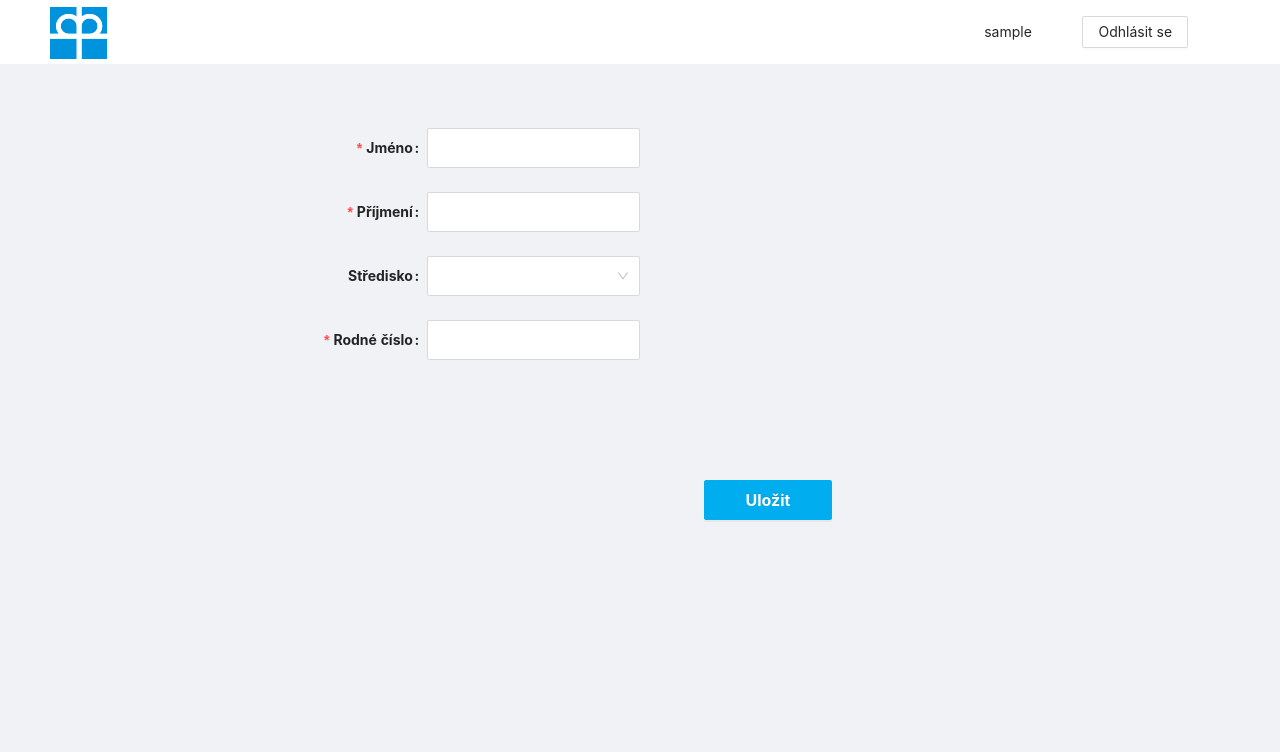
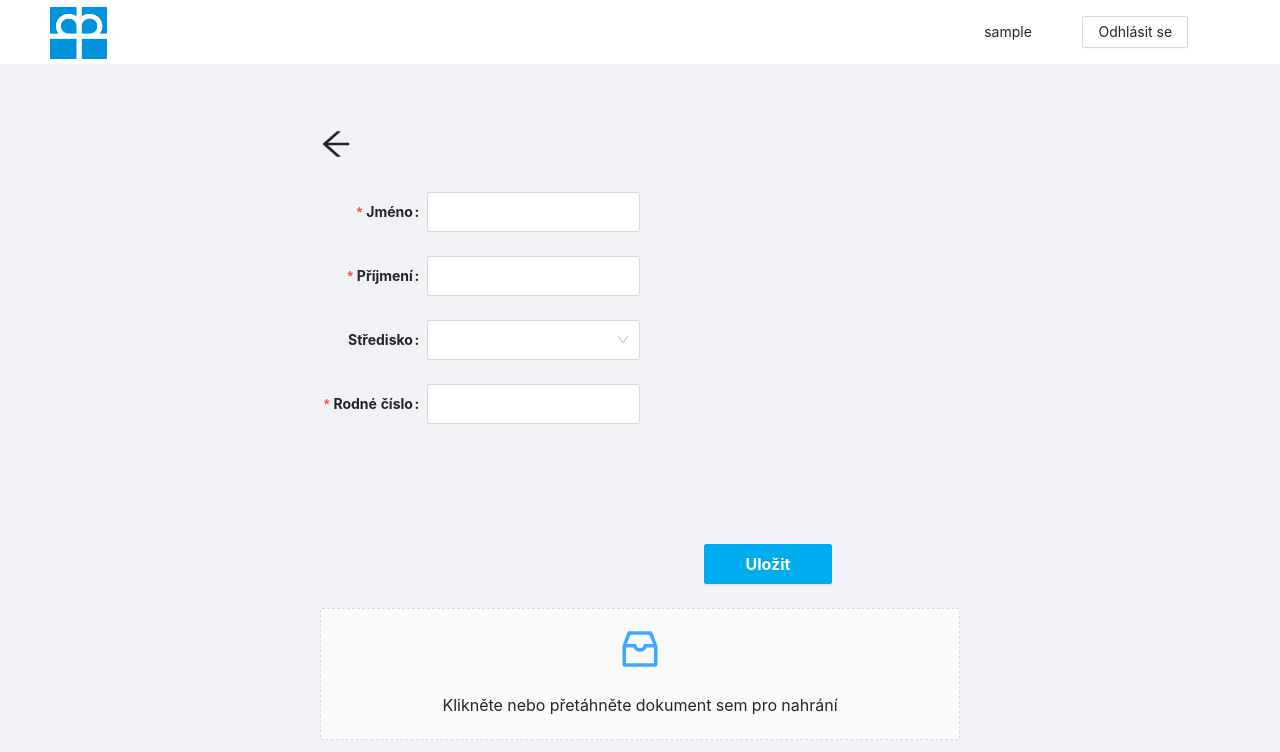
Before and after one commit to Slagee/NoName, a React (Create React App) app in the folder Code/client/: page /createEmployee in a window 1280 px wide. Shown: the top 752 px of the page. Built offline with nearby package versions, Linux system fonts and the light colour scheme; sample sign-in values are in the browser's storage.

Commit message:
Back arrow and drag & drop upload file

```diff
--- a/Code/client/src/App.js
+++ b/Code/client/src/App.js
@@ -19,7 +19,7 @@ function App() {
         <Content className='Content'>
         <BrowserRouter>
           <Routes>
-            <Route path="/" element={<Login setToken={setToken} />} />
+            <Route path="/login" element={<Login setToken={setToken} />} />
             <Route path="/home" element={<Home />} />
             <Route path="/createEmployee" element={<CreateEmployee />} />
             <Route path="*" element={<Home />} />
--- /dev/null
+++ b/Code/client/src/components/addDocument/AddDocument.jsx
@@ -0,0 +1,25 @@
+import { InboxOutlined } from "@ant-design/icons/lib/icons";
+import { Row } from "antd";
+import Dragger from "antd/lib/upload/Dragger";
+
+export default function AddDocument() {
+    const props = {
+        name: "file",
+        multiple: true,
+        action: ""
+    }
+    return (
+        <div>
+            <Row>
+
+            </Row>
+            <Dragger {...props}>
+                <p className="ant-upload-drag-icon">
+                    <InboxOutlined />
+                </p>
+                <p className="ant-upload-text">Klikněte nebo přetáhněte dokument sem pro nahrání</p>
+            </Dragger>
+        </div>
+
+    )
+}
--- a/Code/client/src/components/createEmployee/CreateEmployee.css
+++ b/Code/client/src/components/createEmployee/CreateEmployee.css
@@ -8,6 +8,10 @@
     font-weight: bold;
     float: right;
     margin-right: 8rem;
+}
+
+.backArrow:hover {
+    color: #00AEEF;
 }
 
 .createEmployeeRow {
--- a/Code/client/src/components/createEmployee/CreateEmployee.jsx
+++ b/Code/client/src/components/createEmployee/CreateEmployee.jsx
@@ -1,13 +1,15 @@
-import { Select, Form, Input, Button, message } from "antd";
+import { ArrowLeftOutlined } from "@ant-design/icons/lib/icons";
+import { Select, Form, Input, Button, message, PageHeader, Row } from "antd";
 import { Navigate } from "react-router-dom";
 import employees from "../../services/employees/employees";
+import AddDocument from "../addDocument/AddDocument";
 import './CreateEmployee.css'
 
 export default function CreateEmployee() {
     const [form] = Form.useForm();
     let user = localStorage.getItem("username");
     if (!user) {
-        return <Navigate to="/" />
+        return <Navigate to="/login" />
     }
 
     const onFinish = (values) => {
@@ -24,6 +26,9 @@ export default function CreateEmployee() {
 
     return (
         <div className="employeeContent">
+            <Row style={{'marginBottom': "2rem"}}>
+                <ArrowLeftOutlined className="backArrow" style={{fontSize: '2rem'}} onClick={() => window.history.back()}/>
+            </Row>
             <Form
                 form={form}
                 labelCol={{ span: 4 }}
@@ -50,6 +55,7 @@ export default function CreateEmployee() {
                     <Button className="createEmployeeBtn" type="primary" htmlType="submit" size="large">Uložit</Button>
                 </Form.Item>
             </Form>
+            <AddDocument />
 
         </div>
 
--- a/Code/client/src/components/home/Home.js
+++ b/Code/client/src/components/home/Home.js
@@ -9,7 +9,7 @@ const onSearch = value => console.log(value);
 export default function Home() {
     let user = localStorage.getItem("username");
     if (!user) {
-        return <Navigate to="/" />
+        return <Navigate to="/login" />
     }
 
     function goCreateEmployee() {
--- a/Code/client/src/components/layout/AppLayout.css
+++ b/Code/client/src/components/layout/AppLayout.css
@@ -3,6 +3,6 @@
     margin: auto;
 }
 
-.ant-layout-header {
+.layoutHeader {
     margin-bottom: 2rem;
 }
--- a/Code/client/src/components/layout/AppLayout.js
+++ b/Code/client/src/components/layout/AppLayout.js
@@ -24,7 +24,7 @@ export function AppLayout({ token }) {
     }
 
     return(
-        <Header style={{ background: 'white' }}>
+        <Header className='layoutHeader' style={{ background: 'white' }}>
             <Row>
                 <Col span={4}>
                     <a href='/home' className='logo' onClick={e => { if (!button) e.preventDefault() }}>
```
Also changed, not shown: Code/client/src/components/addDocument/AddDocument.css (added), 1 other file (tests, documents, lock files or other folders).
